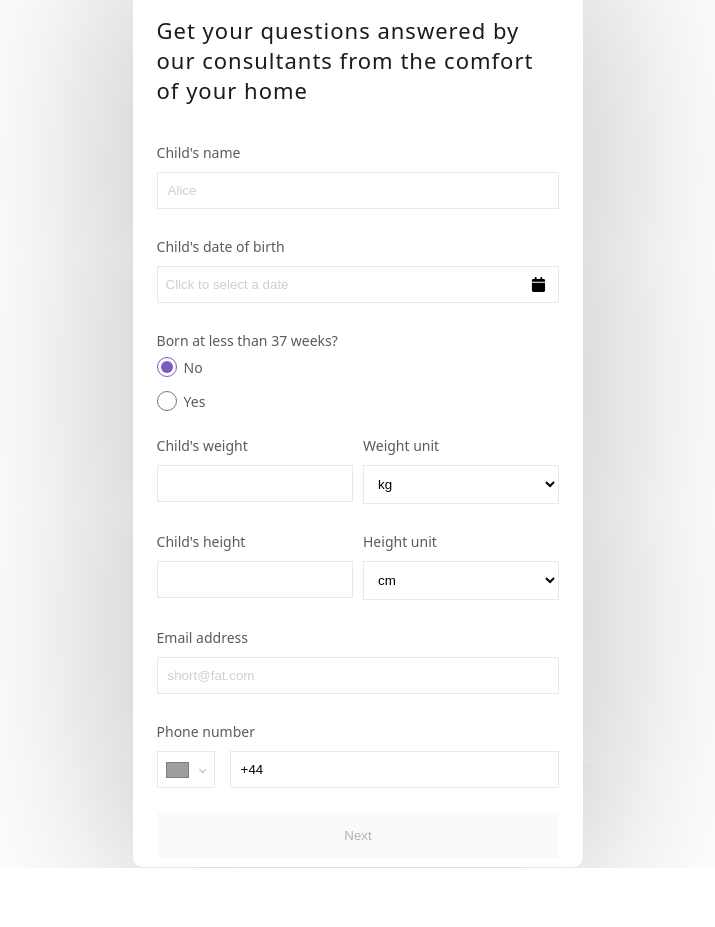
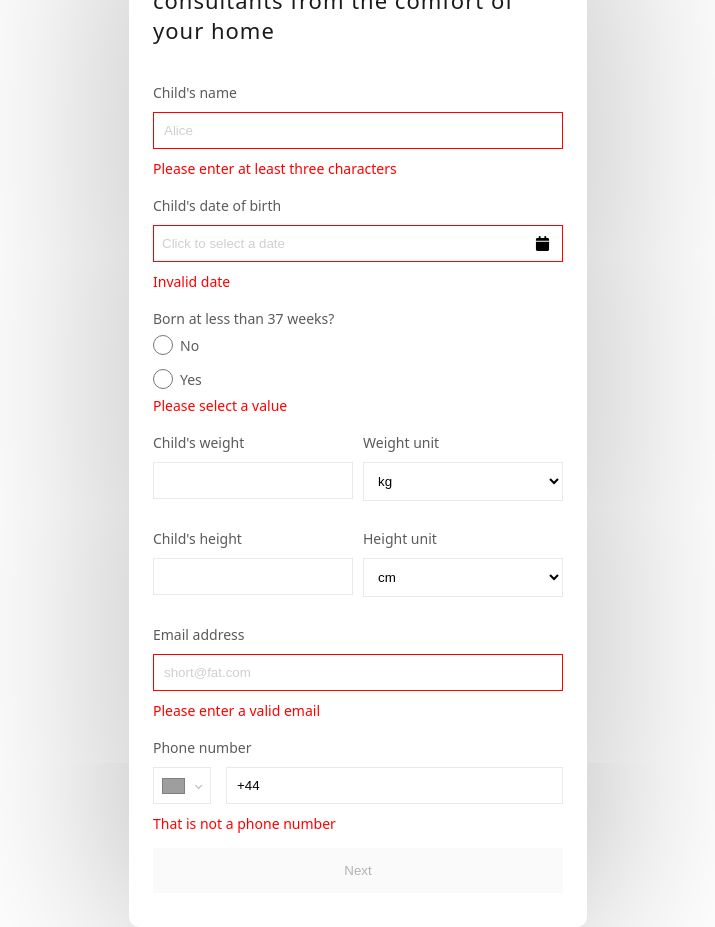
Before and after one commit to dineshraj/medical-form-tech-task, a React (Vite) app: page / in a window 1280 px wide. Shown: the whole page, without its empty margins (282-997 px from the left). Before the commit the page ends 868 px from the top, so only its background shows below. Built offline with nearby package versions, Linux system fonts and the light colour scheme; grey boxes are pictures that could not be loaded.

Commit message:
mostly done the validation and conversion to Zod apart from the height and weight units

```diff
--- a/src/App.tsx
+++ b/src/App.tsx
@@ -1,6 +1,3 @@
-
-
-
 import './styles/App.css';
 import Pages from './components/Pages';
 import ProgressBar from './components/ProgressBar/ProgressBar';
--- a/src/components/Pages/NextButton.tsx
+++ b/src/components/Pages/NextButton.tsx
@@ -12,6 +12,7 @@ const NextButton = ({ disabled, page }: NextButtonProps) => {
     <button
       className="next-button"
       disabled={disabled}
+      type="submit"
       data-testid={`next-button-page-${page}`}
     >
       {next}
--- a/src/components/Pages/PageOne.tsx
+++ b/src/components/Pages/PageOne.tsx
@@ -1,9 +1,13 @@
-import { useEffect, useState } from 'react';
-import { Controller, useForm } from 'react-hook-form';
+import {
+  Controller,
+  SubmitHandler,
+  useForm,
+  useFormState
+} from 'react-hook-form';
 import { zodResolver } from '@hookform/resolvers/zod';
 import { z } from 'zod';
 
-import validPhoneNumber from 'libphonenumber-js';
+import { parsePhoneNumberFromString } from 'libphonenumber-js';
 
 import ChildName from './PageOne/ChildName';
 import DateOfBirth from './PageOne/DateOfBirth';
@@ -15,6 +19,7 @@ import PhoneNumber from './PageOne/PhoneNumber';
 import NextButton from './NextButton';
 import BackButton from './BackButton';
 import {
+  errorForAge,
   errorForDate,
   errorForEmail,
   errorForName,
@@ -25,7 +30,9 @@ import {
 } from '../../lib/lang';
 
 import 'react-datepicker/dist/react-datepicker.css';
-import { parsePhoneNumber } from 'libphonenumber-js/core';
+import { useEffect } from 'react';
+
+// TODO get the unit working when you enter a height, but does not send if not
 
 /*
   STRATEGY
@@ -41,98 +48,149 @@ const PageOneSchema = z.object({
     .string()
     .min(3, errorForThreeCharacters)
     .refine((value) => /^[A-Za-z]+$/.test(value), { message: errorForName }),
-  dob: z.coerce.date().refine(
-    (date) => {
-      return date <= new Date();
-    },
-    { message: errorForDate }
-  ),
-  ageCheck: z.boolean(),
+  dob: z.coerce
+    .date()
+    .refine((date) => date <= new Date(), { message: errorForDate }),
+  ageCheck: z.string({ message: errorForAge }),
   weight: z.coerce
     .number({
       invalid_type_error: errorForNumbers
     })
     .optional(),
-
-  weightUnit: z.string().optional(),
+  weightUnit: z.union([z.string(), z.literal('kg')]),
   height: z.coerce
     .number({
       invalid_type_error: errorForNumbers
     })
     .optional(),
-  // .refine((value) => value && typeof value !== 'number', {
-  //   message: errorForNumbers
-  // }),
-  heightUnit: z.string().optional(),
+  heightUnit: z.union([z.string(), z.literal('cm')]),
   email: z.string().email(errorForEmail),
-  phone: z
+  phone: z.coerce
     .string()
-    .nullable()
     .transform((val) => val ?? '')
-    .refine((value) => validPhoneNumber(value), { message: errorForPhone })
+    .refine(
+      (value) => {
+        try {
+          return parsePhoneNumberFromString(value)?.isValid();
+        } catch {
+          return false;
+        }
+      },
+      { message: errorForPhone }
+    )
 });
+
+// const defaultPageOne: PageOne = {
+//   name: '',
+//   dob: new Date('January 17, 1988'),
+//   ageCheck: false,
+//   weight: undefined,
+//   weightUnit: undefined,
+//   height: undefined,
+//   heightUnit: undefined,
+//   email: '',
+//   phone: ''
+// };
 
 export type PageOne = z.infer<typeof PageOneSchema>;
 
 const PageOne = () => {
-  // const [selectedDate, setSelectedtDate] = useState<Date | null>(null);
-  const [pageState, setPageState] = useState<PageOne | null>(null);
-  const [pageFilled, setPageFilled] = useState(false);
+  // const [pageState, setPageState] = useState<PageOne>(defaultPageOne);
+  // const [pageFilled, setPageFilled] = useState(false);
 
-  // useEffect(() => {}, [pageState]);
+  // useEffect(() => {
+  //   // console.log('pageState', pageState);
+  // }, [pageState]);
 
-  const {
-    register,
-    control,
-    formState: { errors }
-  } = useForm<PageOne>({
+  const { register, control, trigger, handleSubmit } = useForm({
     mode: 'onChange',
     resolver: zodResolver(PageOneSchema)
   });
 
-  // const checkIfPageIsFilled = () => {
-  //   return false;
-  // };
+  useEffect(() => {
+    trigger(); // triggers validation for all fields
+  }, []);
 
-  // const updatePageState = ({ target }: { target: HTMLInputElement }) => {
-  //   console.log('trying...');
-  //   console.log('🚀 ~ updatePageState ~ errors:', errors);
-  //   const { name, value } = target;
-  //   if (errors[name]?.message) return;
+  const { errors, isValid: formValid } = useFormState({ control });
+  console.log('🚀 ~ PageOne ~ formValid:', formValid);
+  console.log('🚀 ~ PageOne ~ errors:', errors);
+
+  // const updatePageState = async ({ target }: { target: HTMLInputElement }) => {
+  //   const fieldName = target.name as keyof PageOne;
+  //   // Trigger validation for the specific field
+  //   const isValid = await trigger(fieldName);
+
+  //   // TODO here I'll need to remove the entry if goes back into an error state
+  //   if (errrs[fieldname.messgae]) return;
+
+  //   const { value } = target;
 
   //   setPageState((prevState) => {
+
+
   //     return {
   //       ...prevState,
-  //       [name]: value
+  //       [fieldName]: value
   //     };
   //   });
   // };
 
-  console.log('🚀 ~ PageOne ~ errors:', errors);
+  // console.log('🚀 ~ PageOne ~ errors:', errors);
+
+  const onSubmit: SubmitHandler<PageOne> = async (data) => {
+    console.log('data', data);
+  };
+
   return (
     <>
       <h1>{pageOne.title}</h1>
-      <form className="form" data-testid="page-one-form">
+      <form
+        className="form"
+        data-testid="page-one-form"
+        onSubmit={handleSubmit(onSubmit)}
+      >
         <BackButton page={1} />
-        <ChildName registered={register('name')} errors={errors} />
+        <ChildName
+          registered={register('name', {
+            // onChange: updatePageState
+          })}
+          errors={errors}
+        />
         <Controller
           name="dob"
           control={control}
           render={({ field }) => {
-            return <DateOfBirth {...field} error={errors['dob']} />;
+            return (
+              <DateOfBirth
+                {...field}
+                // onChange={(date: Date | null) => {
+                //   field.onChange(date); // react hook form onChange
+                //   updatePageState({
+                //     target: {
+                //       name: field.name,
+                //       value: date
+                //     }
+                //   })
+                // }}
+                error={errors['dob']}
+              />
+            );
           }}
         />
-        <AgeCheck />
-        <IsThisChildAFatty registered={register('weight')} errors={errors} />
-        <IsThisChildADwarf registered={register('height')} errors={errors} />
+        <AgeCheck registered={register('ageCheck')} errors={errors} />
+        <IsThisChildAFatty registered={register('weight')} unitRegistered={register('weightUnit')} errors={errors} />
+        <IsThisChildADwarf registered={register('height')}  unitRegistered={register('heightUnit')} errors={errors} />
         <Email
-          registered={register('email', {
-            required: true,
-            pattern: {
-              value: /^[A-Z0-9._%+-]+@[A-Z0-9.-]+\.[A-Z]{2,}$/i,
-              message: errorForEmail
-            }
-          })}
+          registered={register(
+            'email'
+            //   {
+            //   required: true,
+            //   pattern: {
+            //     value: /^[A-Z0-9._%+-]+@[A-Z0-9.-]+\.[A-Z]{2,}$/i,
+            //     message: errorForEmail
+            //   }
+            // }
+          )}
           errors={errors}
         />
         <Controller
@@ -148,7 +206,7 @@ const PageOne = () => {
             );
           }}
         />
-        <NextButton disabled={!pageFilled} page={1} />
+        <NextButton disabled={!formValid} page={1} />
       </form>
     </>
   );
--- a/src/components/Pages/PageOne/AgeCheck.tsx
+++ b/src/components/Pages/PageOne/AgeCheck.tsx
@@ -1,7 +1,19 @@
+import {
+  FieldErrors,
+  FieldValues,
+  UseFormRegisterReturn
+} from 'react-hook-form';
 import { pageOne } from '../../../lib/lang';
 import '../../../styles/Pages/PageOne/AgeCheck.css';
 
-const AgeCheck = () => {
+interface AgeCheckProps {
+  registered: UseFormRegisterReturn<'ageCheck'>;
+  errors: FieldErrors<FieldValues>;
+}
+
+const AgeCheck = ({ registered, errors }: AgeCheckProps) => {
+  const errorMessage = errors.ageCheck?.message as string;
+
   return (
     <div className="age-check-wrapper" data-testid="age-check-wrapper">
       <label htmlFor="age-check" data-testid="age-check-label">
@@ -10,23 +22,27 @@ const AgeCheck = () => {
 
       <label htmlFor="age-check-no" className="age-check-label">
         <input
+          {...registered}
           type="radio"
           data-testid="age-check-no"
           name="ageCheck"
+          value="false"
           className="age-check-input"
-          defaultChecked
         />
         <span>No</span>
       </label>
       <label htmlFor="age-check-yes" className="age-check-label">
         <input
+          {...registered}
           type="radio"
           data-testid="age-check-yes"
           className="age-check-input"
           name="ageCheck"
+          value="true"
         />
         Yes
       </label>
+      {errorMessage && <p className="error-text">{errorMessage}</p>}
     </div>
   );
 };
--- a/src/components/Pages/PageOne/ChildName.tsx
+++ b/src/components/Pages/PageOne/ChildName.tsx
@@ -1,3 +1,4 @@
+
 import { pageOne } from '../../../lib/lang';
 import {
   FieldErrors,
@@ -11,19 +12,20 @@ interface ChildNameProps {
 }
 
 const ChildName = ({ registered, errors }: ChildNameProps) => {
-  const error = errors.name?.message as string;
+  const errorMessage = errors['name']?.message as string;
 
   return (
     <label htmlFor="name" data-testid="child-name-label">
       <div className="title">{pageOne.childsName}</div>
       <input
         {...registered}
-        className={error ? 'error-border' : ''}
+        name="name"
+        className={errorMessage ? 'error-border' : ''}
         placeholder="Alice"
         id="name"
         data-testid="child-name-input"
       />
-      {error && <p className="error-text">{error}</p>}
+      {errorMessage && <p className="error-text">{errorMessage}</p>}
     </label>
   );
 };
--- a/src/components/Pages/PageOne/PhoneNumber.tsx
+++ b/src/components/Pages/PageOne/PhoneNumber.tsx
@@ -9,12 +9,12 @@ import { PageOne } from '../PageOne';
 interface PhoneNumberProps {
   onChange: (value: number | undefined) => void;
   value: string | undefined;
-  error: FieldValues;
-  control: Control<PageOne>
+  error: FieldValues | undefined;
+  onBlur: () => void;
+  control: Control<PageOne>;
 }
 
-const PhoneNumber = ({value, onChange, error, control}: PhoneNumberProps) => {
-  console.log("🚀 ~ PhoneNumber ~ error:", error)
+const PhoneNumber = ({ value, onChange, error, onBlur, control }: PhoneNumberProps) => {
   const errorMessage = error?.message || null;
 
   return (
@@ -25,6 +25,7 @@ const PhoneNumber = ({value, onChange, error, control}: PhoneNumberProps) => {
         placeholder="Enter phone number"
         international
         control={control}
+        onBlur={onBlur}
         defaultCountry="GB"
         value={value}
         onChange={onChange}
--- a/src/lib/lang.ts
+++ b/src/lib/lang.ts
@@ -15,7 +15,8 @@ export const next = 'Next';
 export const back = 'Back';
 export const errorForThreeCharacters = 'Please enter at least three characters';
 export const errorForNumbers = 'Please only enter a numeric value';
+export const errorForAge = 'Please select a value';
 export const errorForDate = 'Date must be in the past';
-export const errorForEmail = 'Please only enter a valid email';
+export const errorForEmail = 'Please enter a valid email';
 export const errorForName = 'Unless you are Elon, enter goddamn letters';
 export const errorForPhone = 'That is not a phone number';
--- a/src/styles/App.css
+++ b/src/styles/App.css
@@ -1,12 +1,7 @@
 .container {
-  height: 870px;
+  width: 410px;
   aspect-ratio: 44/95;
   box-shadow: 0px 0px 200px rgba(0, 0, 0, 0.325);
   padding: 24px;
   border-radius: 10px;
 }
-
-
-/* TODO
-  fix styling when multiple errors occurr
-*/
```
Also changed, not shown: src/components/Pages/PageOne/IsThisChildADwarf.tsx (+14 -3 lines), src/components/Pages/PageOne/IsThisChildAFatty.tsx (+8 -1 lines), 1 other file (tests, documents, lock files or other folders).
